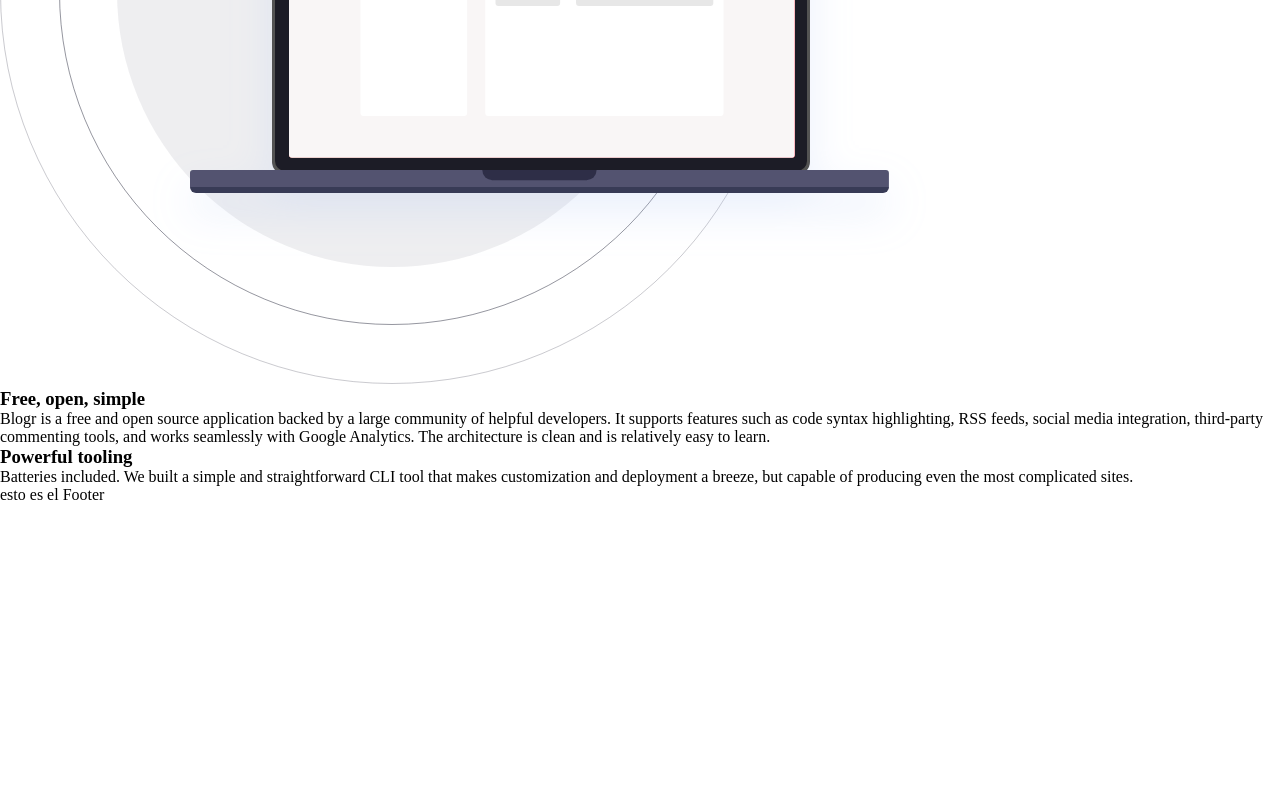
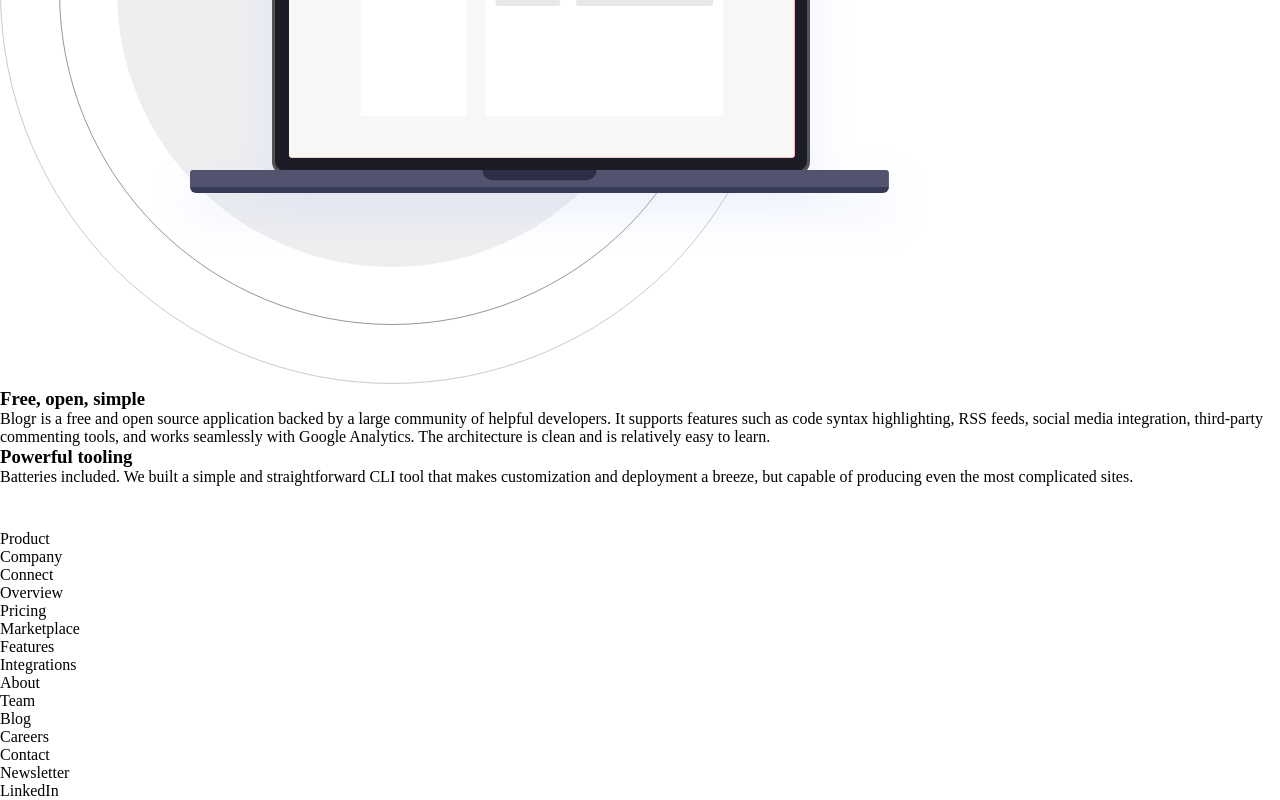
Before and after one commit to BryanPool99/Retos-FrontendMentor, a React (Create React App) app in the folder blogr-landing-page/: page / in a window 1280 px wide. Shown: the part 2397-3197 px from the top of the page. Before the commit the page ends 2901 px from the top, so only its background shows below. Built offline with nearby package versions, Linux system fonts and the light colour scheme.

Commit message:
componente footer

```diff
--- a/blogr-landing-page/src/Components/Footer.jsx
+++ b/blogr-landing-page/src/Components/Footer.jsx
@@ -1,8 +1,13 @@
 import React from 'react';
+import logo from '../Images/logo.svg';
+import NavList from "./ComponentsHeader/NavList";
 const Footer=()=>{
     return (
         <footer>
-            esto es el Footer
+            <img src={logo} alt='logo' />
+            <div>
+                <NavList />
+            </div>
         </footer>
     )
 }
```
